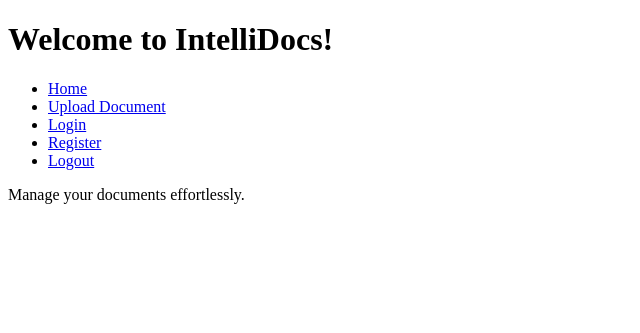
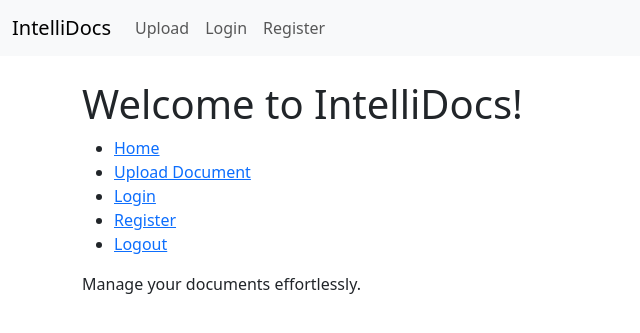
Before and after one commit to AakxSha/IntelliDocs, a Django app: page / in a window 1280 px wide. Shown: the top 333 px of the page, without its empty margins (0-640 px from the left). Run offline with Django 5.2, Linux system fonts and the light colour scheme.

Commit message:
Modified the base html and implemented it on all pages. Fixed the error of logout- redirected to home page

```diff
--- a/documents/templates/base.html
+++ b/documents/templates/base.html
@@ -4,14 +4,52 @@
     <meta charset="UTF-8">
     <meta name="viewport" content="width=device-width, initial-scale=1.0">
     <title>{% block title %}IntelliDocs{% endblock %}</title>
+    <link href="https://cdn.jsdelivr.net/npm/bootstrap@5.3.0-alpha1/dist/css/bootstrap.min.css" rel="stylesheet">
 </head>
 <body>
-    <nav>
-        <a href="/">Home</a> |
-        <a href="/upload/">Upload Document</a> |
-        <a href="/documents/">View Documents</a>
+    <nav class="navbar navbar-expand-lg navbar-light bg-light">
+        <div class="container-fluid">
+            <a class="navbar-brand" href="{% url 'home' %}">IntelliDocs</a>
+            <button class="navbar-toggler" type="button" data-bs-toggle="collapse" data-bs-target="#navbarNav">
+                <span class="navbar-toggler-icon"></span>
+            </button>
+            <div class="collapse navbar-collapse" id="navbarNav">
+                <ul class="navbar-nav me-auto">
+                    <li class="nav-item">
+                        <a class="nav-link" href="{% url 'upload_document' %}">Upload</a>
+                    </li>
+                    {% if user.is_authenticated %}
+                        <li class="nav-item">
+                            <a class="nav-link" href="{% url 'list_documents' %}">Documents</a>
+                        </li>
+                        <li class="nav-item">
+                            <a class="nav-link" href="{% url 'logout' %}">Logout</a>
+
+                        </li>
+                    {% else %}
+                        <li class="nav-item">
+                            <a class="nav-link" href="{% url 'login' %}">Login</a>
+                        </li>
+                        <li class="nav-item">
+                            <a class="nav-link" href="{% url 'register' %}">Register</a>
+                        </li>
+                    {% endif %}
+                </ul>
+            </div>
+        </div>
     </nav>
-    <hr>
-    {% block content %}{% endblock %}
+    <div class="container mt-4">
+        {% block content %}
+        {% endblock %}
+    </div>
+
+    {% if messages %}
+    {% for message in messages %}
+        <div class="alert alert-success">
+            {{ message }}
+        </div>
+    {% endfor %}
+{% endif %}
+
 </body>
 </html>
--- a/documents/templates/home.html
+++ b/documents/templates/home.html
@@ -1,3 +1,5 @@
+{% extends 'base.html' %}
+{% block content %}
 <!DOCTYPE html>
 <html lang="en">
 <head>
@@ -21,3 +23,5 @@
     </div>
 </body>
 </html>
+
+{% endblock %}
--- a/documents/urls.py
+++ b/documents/urls.py
@@ -5,7 +5,13 @@ urlpatterns = [
 
 
     path('accounts/login/', auth_views.LoginView.as_view(), name='login'),
-    path('accounts/logout/', auth_views.LogoutView.as_view(next_page='/'), name='logout'),
+
+    path('accounts/logout/', views.custom_logout, name='logout'),
+
+    path('accounts/password_reset/', auth_views.PasswordResetView.as_view(template_name='password_reset.html'), name='password_reset'),
+    path('accounts/password_reset/done/', auth_views.PasswordResetDoneView.as_view(template_name='password_reset_done.html'), name='password_reset_done'),
+    path('accounts/reset/<uidb64>/<token>/', auth_views.PasswordResetConfirmView.as_view(template_name='password_reset_confirm.html'), name='password_reset_confirm'),
+    path('accounts/reset/done/', auth_views.PasswordResetCompleteView.as_view(template_name='password_reset_complete.html'), name='password_reset_complete'),
     path('accounts/register/', views.register, name='register'),
     path('', views.home, name='home'),
     path('upload/', views.upload_document, name='upload_document'),
--- a/documents/views.py
+++ b/documents/views.py
@@ -1,6 +1,7 @@
 from django.shortcuts import render
 
 from django.http import HttpResponse
+from django.contrib import messages
 
 def home(request):
     return render(request, 'home.html')
@@ -11,15 +12,19 @@ from django.contrib.auth.decorators import login_required
 
 @login_required
 
+
+
 def upload_document(request):
     if request.method == 'POST':
         form = DocumentForm(request.POST, request.FILES)
         if form.is_valid():
             form.save()
-            return HttpResponse("File uploaded successfully!")
+            messages.success(request, "File uploaded successfully!")
+            return redirect('list_documents')
     else:
         form = DocumentForm()
     return render(request, 'upload.html', {'form': form})
+
 
 from django.contrib.auth.mixins import LoginRequiredMixin
 from django.views.generic import ListView
@@ -38,9 +43,9 @@ def list_documents(request):
     return render(request, 'list_documents.html', {'documents': documents})
 
 def search_documents(request):
-    query = request.GET.get('q', '')
+    query = request.GET.get('query', '')
     documents = Document.objects.filter(file__icontains=query)
-    return render(request, 'search_results.html', {'documents': documents, 'query': query})
+    return render(request, 'list_documents.html', {'documents': documents, 'query': query})
 
 from django.shortcuts import get_object_or_404, redirect
 
@@ -65,6 +70,24 @@ def register(request):
         form = UserCreationForm()
     return render(request, 'registration/register.html', {'form': form})
 
+from django.contrib.auth import logout
+from django.shortcuts import redirect
+
+def custom_logout(request):
+    logout(request)
+    return redirect('home')
+
+
+from django.core.paginator import Paginator
+
+def document_list(request):
+    documents = Document.objects.all()
+    paginator = Paginator(documents, 10)  # 10 documents per page
+    page_number = request.GET.get('page')
+    page_obj = paginator.get_page(page_number)
+    return render(request, 'document_list.html', {'page_obj': page_obj})
+
+
 
 
 
```
Also changed, not shown: documents/templates/list_documents.html (+25 -0 lines), documents/templates/registration/password_reset.html (added, +9 -0 lines), db.sqlite3, 3 other files.
